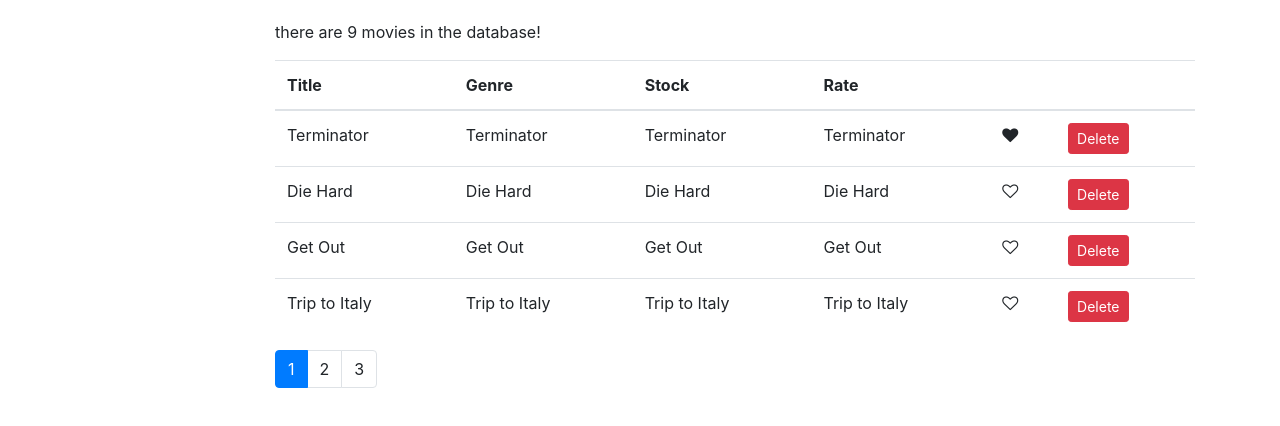
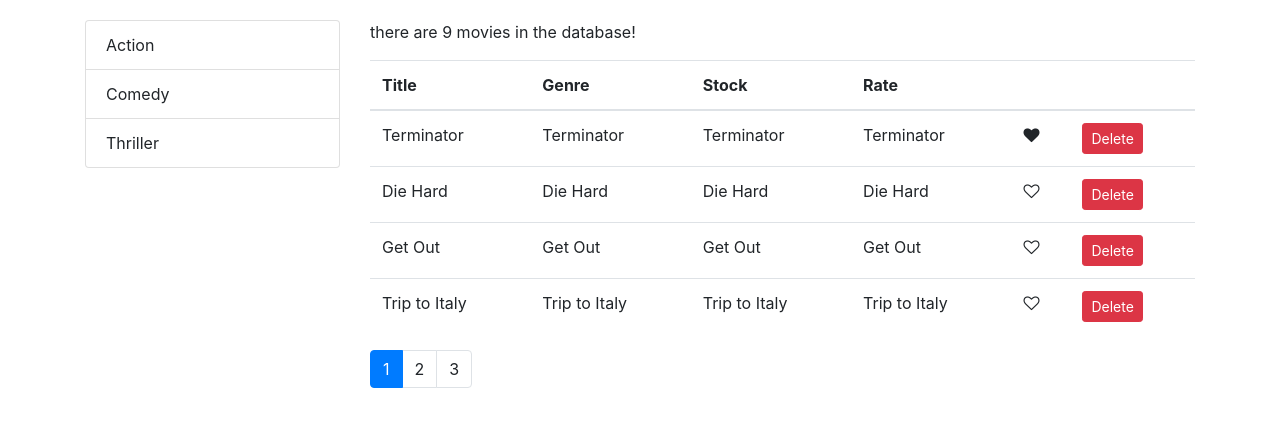
Before and after one commit to ZahraJiryaee/vidly, a React (Create React App) app: page / in a window 1280 px wide. Shown: the top 426 px of the page. Built offline with nearby package versions, Linux system fonts and the light colour scheme.

Commit message:
5.10. displaying items

```diff
--- a/src/components/common/listGroup.jsx
+++ b/src/components/common/listGroup.jsx
@@ -1,7 +1,20 @@
 import React from "react";
 
-const ListGroup = () => {
-  return null;
+// to decouple this component from services => pass to 2 more props to determine the name of the target properties (ther is not name and _id all the time!)
+// so with this, instead of using dot notation, we use bracket notation to access properties dynamically
+// item._id => item[valueProperty]
+
+const ListGroup = (props) => {
+  const { items, textProperty, valueProperty } = props;
+  return (
+    <ul className="list-group">
+      {items.map((item) => (
+        <li key={item[valueProperty]} className="list-group-item">
+          {item[textProperty]}
+        </li>
+      ))}
+    </ul>
+  );
 };
 
 export default ListGroup;
--- a/src/components/movies.jsx
+++ b/src/components/movies.jsx
@@ -54,9 +54,11 @@
 
     return (
       <div className="row">
-        <div className="col-2">
+        <div className="col-3">
           <ListGroup
             items={this.state.genres}
+            textProperty="name"
+            valueProperty="_id"
             onItemSelect={this.handleGenreSelect}
           />
         </div>
```
